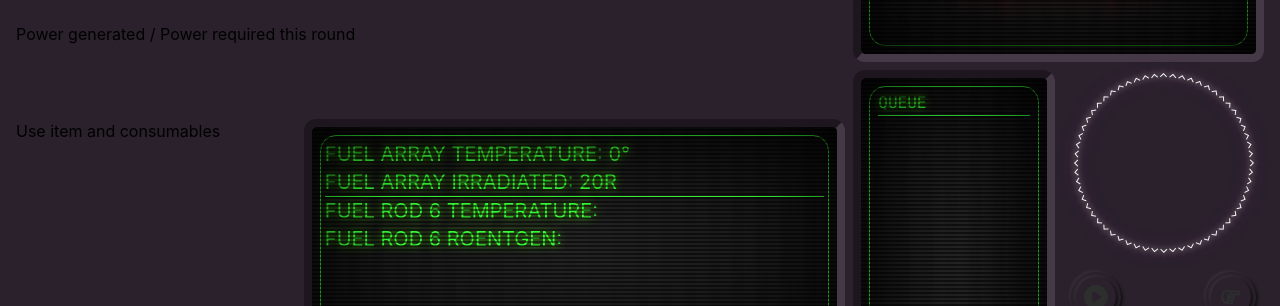
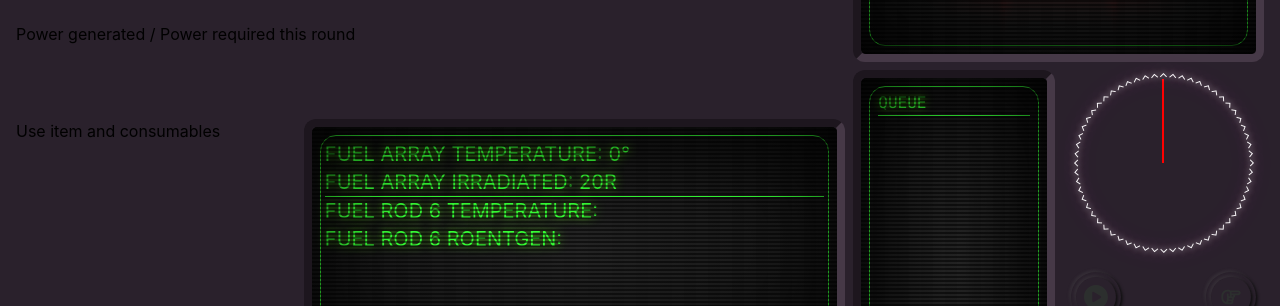
Before and after one commit to christophercurtisdev/ReactorSim, a React (Vite) app: page / in a window 1280 px wide. Shown: the part 334-640 px from the top of the page. Built offline with nearby package versions, Linux system fonts and the light colour scheme.

Commit message:
will finish later, clock will 100% work though

```diff
--- a/src/Components/ControlPanels/ClockComponent.tsx
+++ b/src/Components/ControlPanels/ClockComponent.tsx
@@ -1,10 +1,27 @@
+import { useEffect, useState } from "react";
+import Game from "../../Core/Game";
+
 export default function ClockComponent() {
+    const [angle, setAngle] = useState(0);
+
+    useEffect(() => {
+        const unsubscribeFromTickUpdates = Game.getInstance().listenToTickEvents((isRunning) => {
+            setAngle(isRunning);
+        });
+
+        return () => unsubscribeFromTickUpdates();
+    });
+
     let increments = [];
     for (let index = 0; index < 60; index++) {
         increments.push(<div className="clock-increment text-xs text-neon-pink">&#x2303;</div>);
     }
+
     let content = (<div className="clock">
+        <div className="big-hand"></div>
+        <div>
             {increments}
+        </div>
     </div>)
     return (content);
 }
--- a/src/css/Clock.css
+++ b/src/css/Clock.css
@@ -13,6 +13,16 @@
     width: fit-content;
 }
 
+.big-hand {
+    left: 0;
+    right: 0;
+    margin-inline: auto;
+    width: fit-content;
+    position: absolute;
+    height: 100%;
+    width: 2px;
+    background: linear-gradient(#0000 5%,red 0%, red 50%, #0000 50%, #0000 100%);
+}
 
 /* To be clear, I did this by hand specifically beacuse this is exactly how SCSS compiles a for loop */
 .clock-increment:nth-of-type(1) {
```
